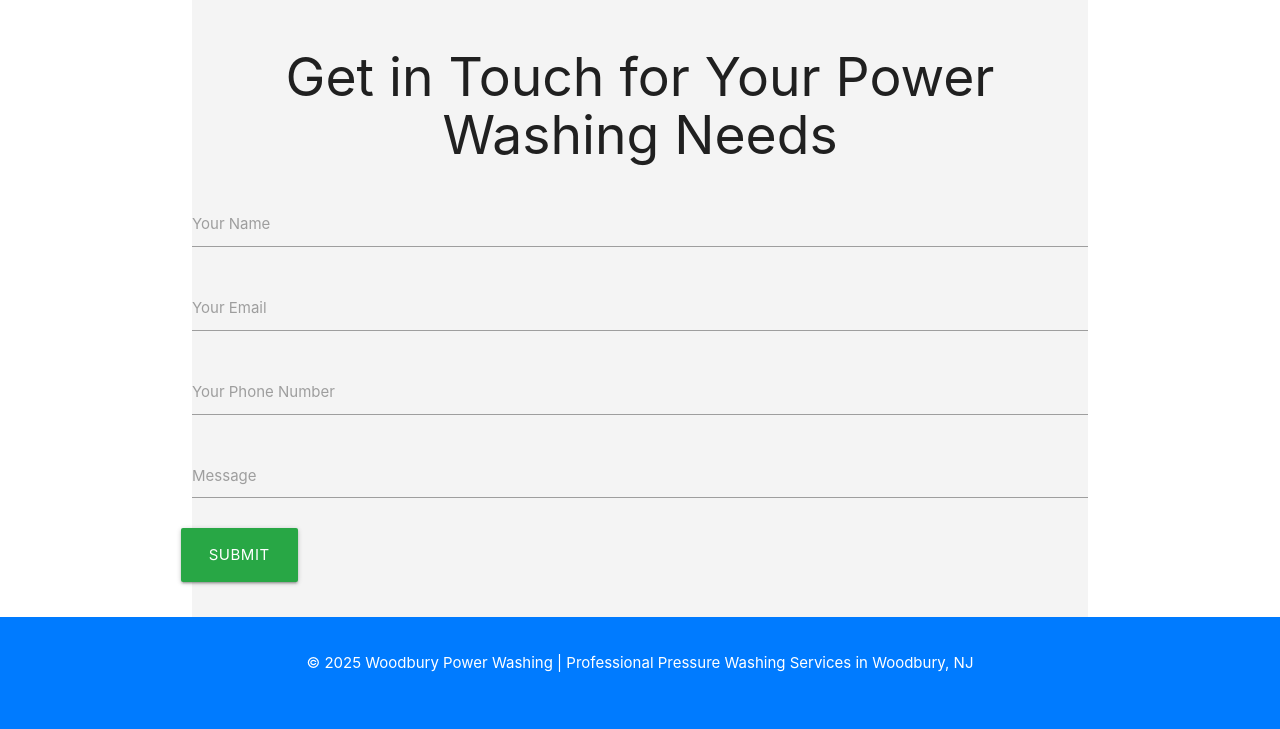
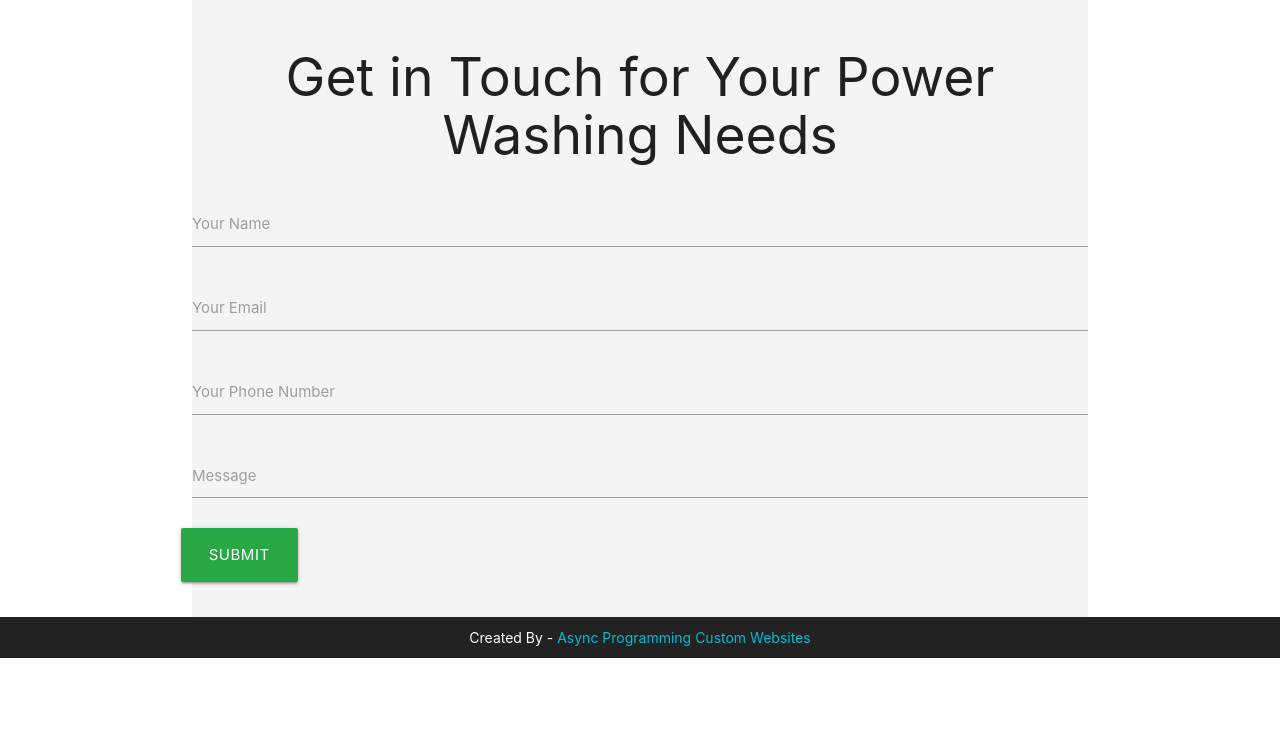
Before and after one commit to leads-business/powerWashing, a plain HTML site: page index.html in a window 1280 px wide. Shown: the part 1244-1973 px from the top of the page. After the commit the page ends 1902 px from the top, so only its background shows below. Drawn offline with nearby package versions, Linux system fonts and the light colour scheme.

Commit message:
Update index.html

```diff
--- a/index.html
+++ b/index.html
@@ -115,15 +115,11 @@
     </section>
 
     <!-- Footer -->
-    <footer class="page-footer">
-        <div class="container">
-            <div class="row">
-                <div class="col s12 center-align">
-                    <p>&copy; 2025 Woodbury Power Washing | Professional Pressure Washing Services in Woodbury, NJ</p>
-                </div>
-            </div>
-        </div>
-    </footer>
+<footer style="text-align: center; padding: 10px; background-color: #222; color: #fff; font-size: 14px;">
+    Created By - <a href="https://asyncprogrammer.github.io/AsyncCustomWebsites/"
+    style="color: #00bcd4; text-decoration: none;">Async Programming Custom Websites</a>
+</footer>
+
 
     <!-- Materialize JS -->
     <script src="https://cdnjs.cloudflare.com/ajax/libs/materialize/1.0.0/js/materialize.min.js"></script>
```
